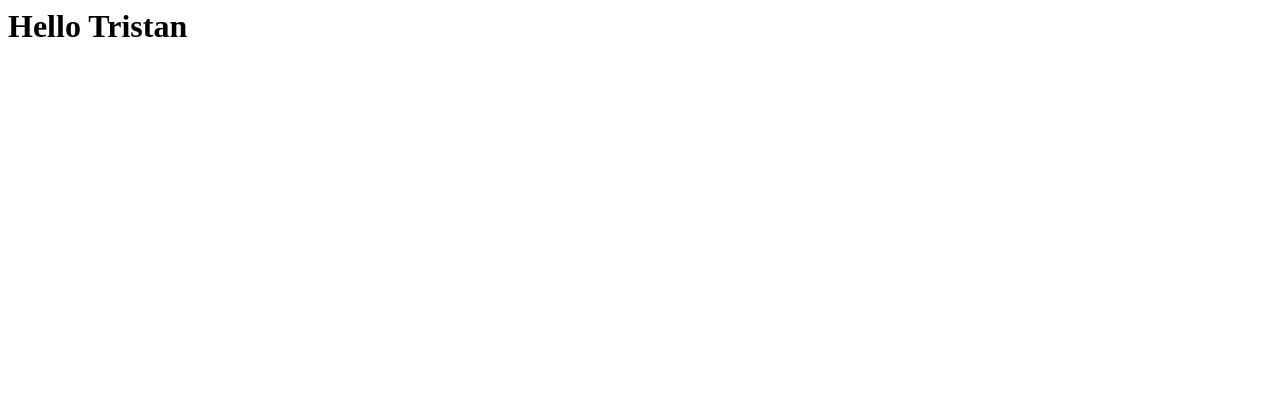
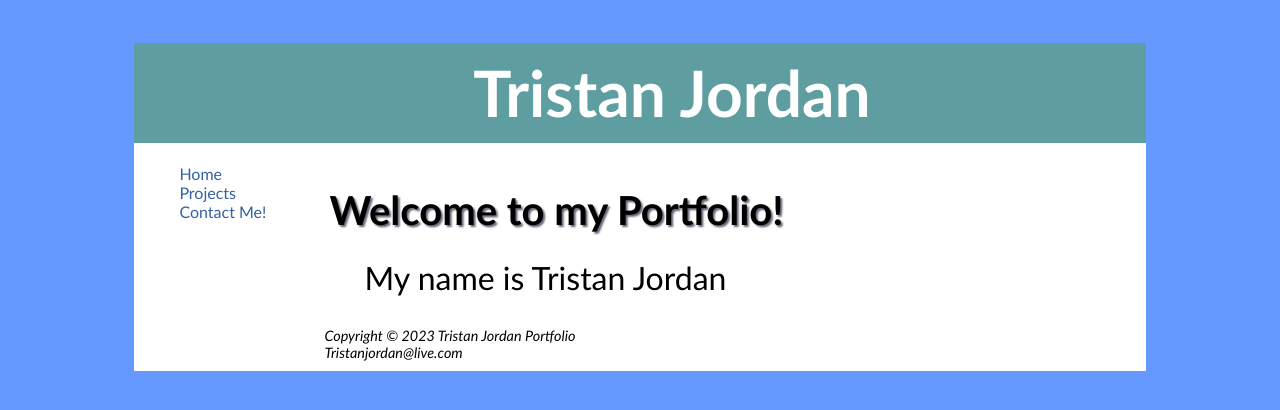
Before and after one commit to Red-Clouds-Dev/-Red-Clouds-Dev.github.io, a plain HTML site: page Tristan/Tristan.html in a window 1280 px wide. Drawn offline with Linux system fonts and the light colour scheme; files that its build step writes are made by us from their sources.

Commit message:
Update Tristan.html

```diff
--- a/Tristan/Tristan.html
+++ b/Tristan/Tristan.html
@@ -1 +1,41 @@
-<h1>Hello Tristan</h1>
+<!DOCTYPE html>
+<html lang="en">
+<head>
+    <meta charset="UTF-8">
+    <meta name="viewport" content="width=device-width, initial-scale=1.0">
+    <title>
+        Tristan Jordan
+    </title>
+    <link rel="stylesheet" type="text/css" href = "./styles/styles.css"/>
+</head>
+<body>
+    <div id="wrapper">
+    <header>
+        <h1>Tristan Jordan</h1>
+    </header>
+    <nav>
+        <ul>
+            <li><a href="index.html">Home</a></li>
+            <li><a href="services.html">Projects</a></li>
+            <li><a href="contacts.html">Contact Me!</a></li>
+        </ul>
+    </nav>
+    <br>
+    <br>
+    <main>
+        <dt class ="category">Welcome to my Portfolio!</dt>
+        <br>
+        <dd> My name is Tristan Jordan</dd>
+
+    </main>
+
+    <footer>
+        Copyright &copy; 2023 Tristan Jordan Portfolio<br> Tristanjordan@live.com
+    </footer>
+     </div>
+    </body>
+</html>
+
+     </div>
+    </body>
+</html>
```
